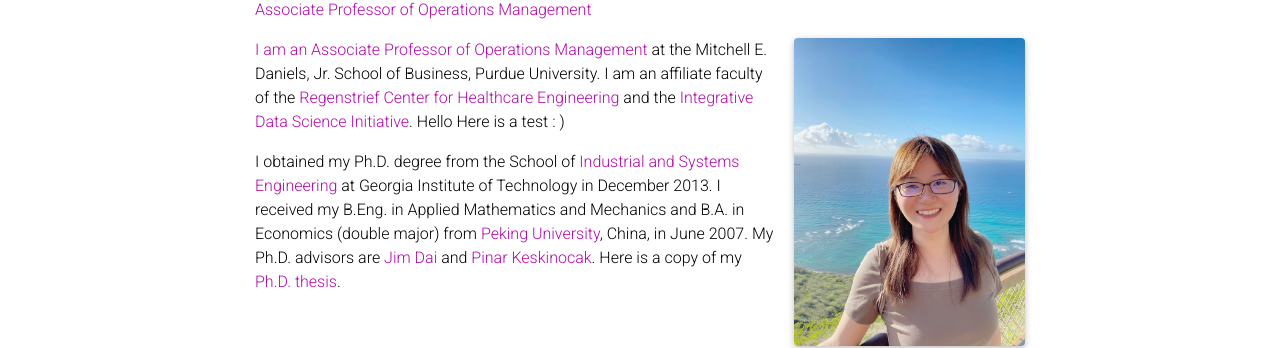
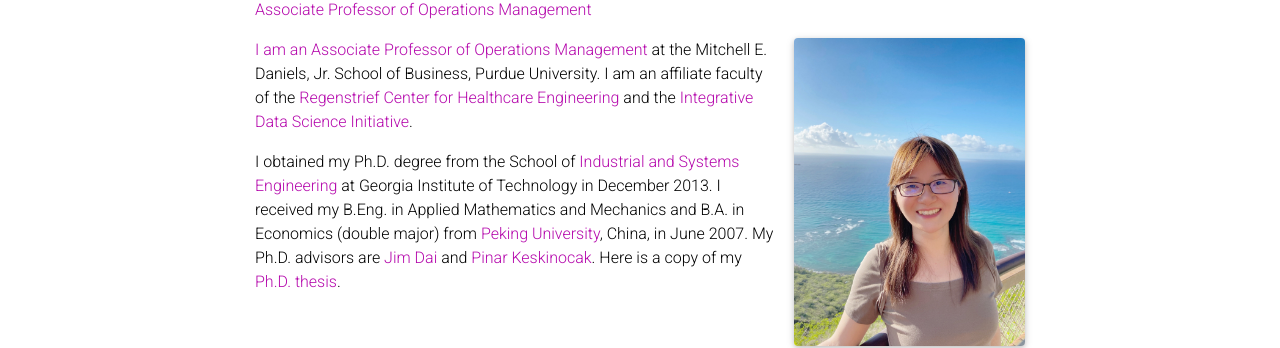
Before and after one commit to boilerchun/boilerchun.github.io, a Jekyll site: the page built from _pages/about.md, in a window 1280 px wide and 1082 px high. Shown: the part 163-511 px from the top of the window. Built offline with Jekyll 4.4.1, drawn with Linux system fonts in a browser that asks for light colours; full-size pictures stand in for the smaller copies a plugin makes; emoji names are drawn with the system emoji font; comment, search, counter and statistics services are not loaded; a style sheet for code colours, icons or effects is not loaded.

Commit message:
test update

```diff
--- a/_pages/about.md
+++ b/_pages/about.md
@@ -27,6 +27,6 @@ Put your address / P.O. box / other info right below your picture. You can also
 Link to your social media connections, too. This theme is set up to use [Font Awesome icons](http://fortawesome.github.io/Font-Awesome/) and [Academicons](https://jpswalsh.github.io/academicons/), like the ones below. Add your Facebook, Twitter, LinkedIn, Google Scholar, or just disable all of them. -->
 
 I am an Associate Professor of [Operations Management](https://business.purdue.edu/academics/Operations/) at the Mitchell E. Daniels, Jr. School of Business, Purdue University. I am an affiliate faculty of the [Regenstrief Center for Healthcare Engineering](https://www.purdue.edu/research/rche/) and the [Integrative Data Science Initiative]().
-Hello Here is a test : )
+
 
 I obtained my Ph.D. degree from the School of [Industrial and Systems Engineering](https://www.isye.gatech.edu/) at Georgia Institute of Technology in December 2013. I received my B.Eng. in Applied Mathematics and Mechanics and B.A. in Economics (double major) from [Peking University](http://english.pku.edu.cn/), China, in June 2007. My Ph.D. advisors are [Jim Dai](https://people.orie.cornell.edu/jdai/) and [Pinar Keskinocak](https://www.isye.gatech.edu/users/pinar-keskinocak). Here is a copy of my [Ph.D. thesis](https://web.ics.purdue.edu/~shi178/Pengyi_Shi_phd_thesis.pdf).
```
